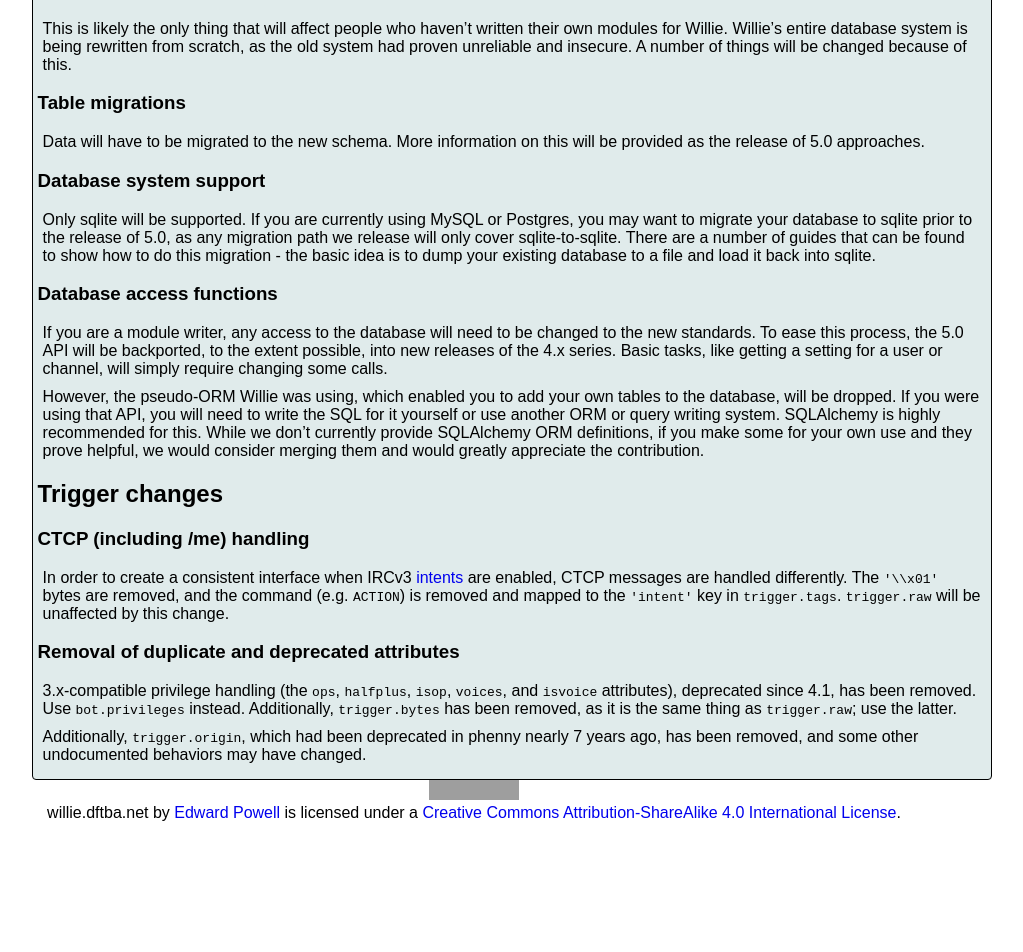
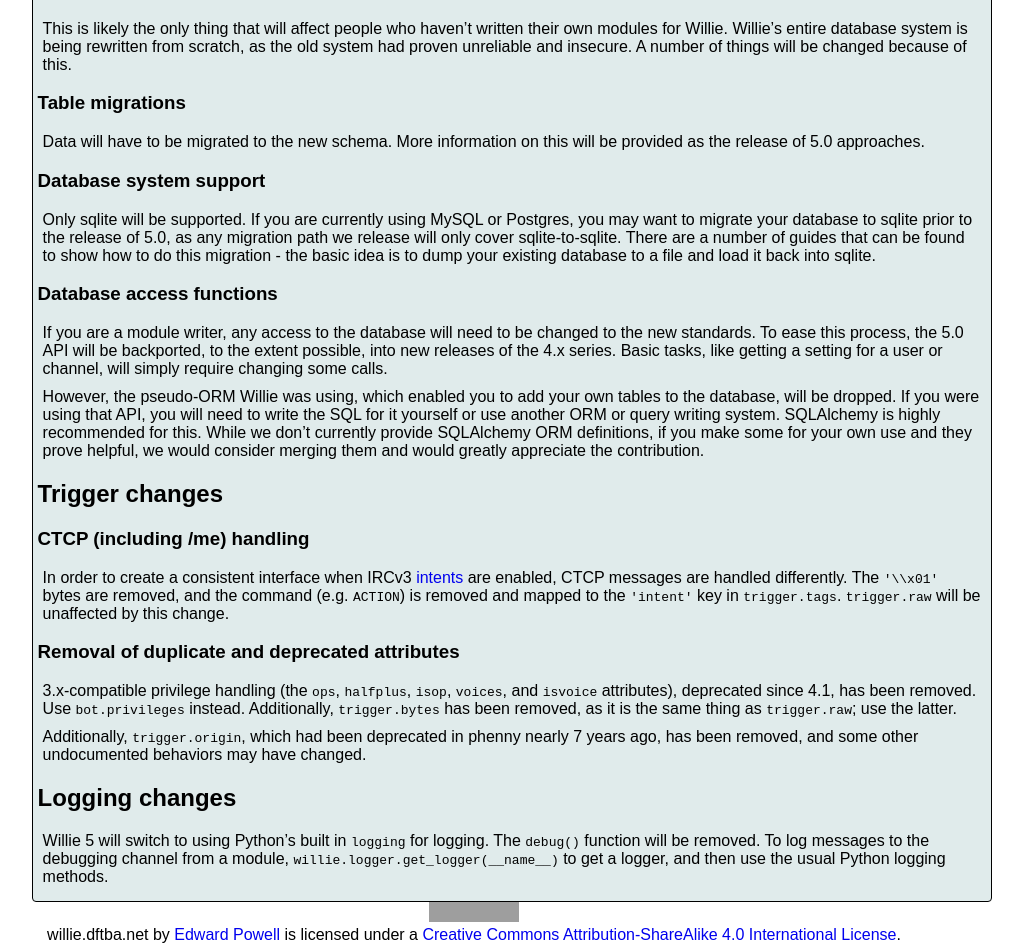
Before and after one commit to sopel-irc/sopel.chat, a Jekyll site: the page built from willie_5.md, in a window 1280 px wide. Shown: the part 337-1289 px from the top of the page, without its empty margins (166-1189 px from the left). Built offline with Jekyll 4.4.1, drawn with Linux system fonts in a browser that asks for light colours; some web fonts are replaced; Markdown is read by kramdown in place of the engine named in the settings; before the commit the page ends 1167 px from its top, so only the background shows below that; grey boxes are pictures that could not be loaded.

Commit message:
Add note about new logging

```diff
--- a/willie_5.md
+++ b/willie_5.md
@@ -67,3 +67,10 @@
 changed.
 
 [intents]: http://ircv3.atheme.org/specification/message-intents-3.2
+
+## Logging changes
+
+Willie 5 will switch to using Python's built in `logging` for logging. The
+`debug()` function will be removed. To log messages to the debugging channel
+from a module, `willie.logger.get_logger(__name__)` to get a logger, and then
+use the usual Python logging methods.
```
